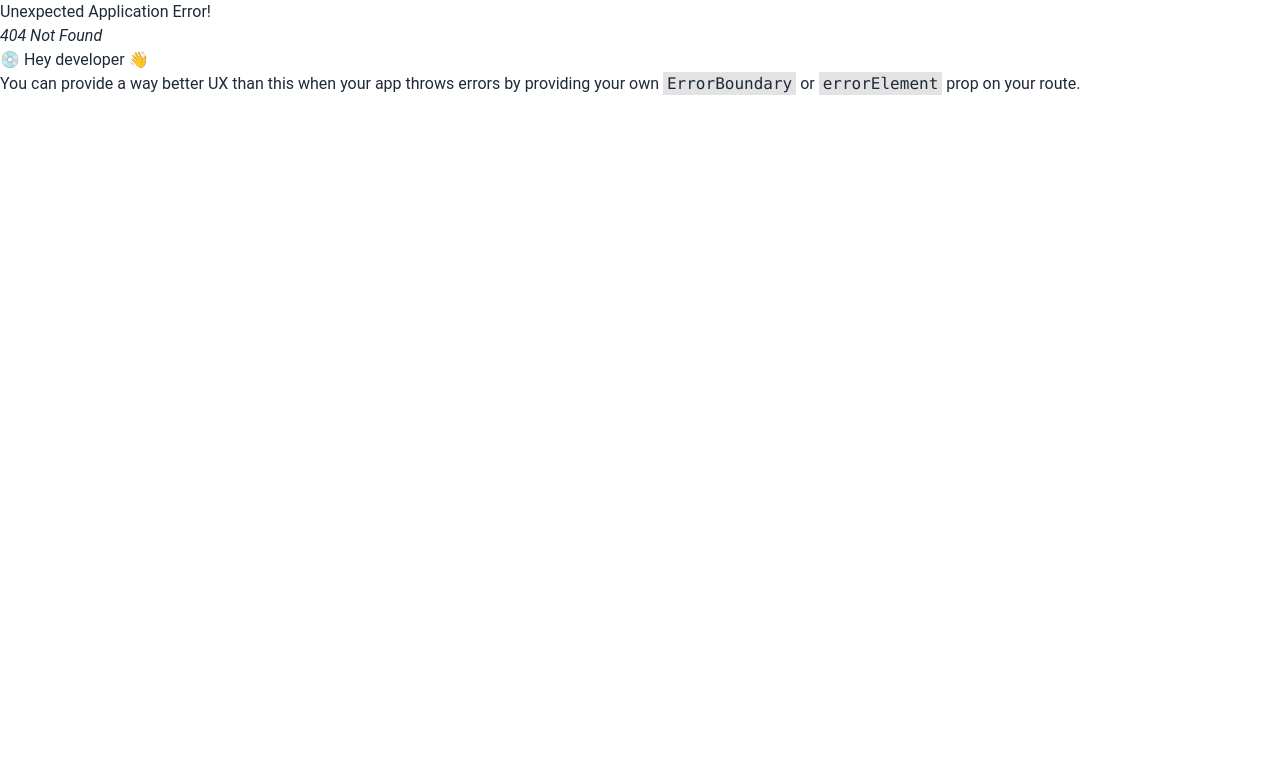
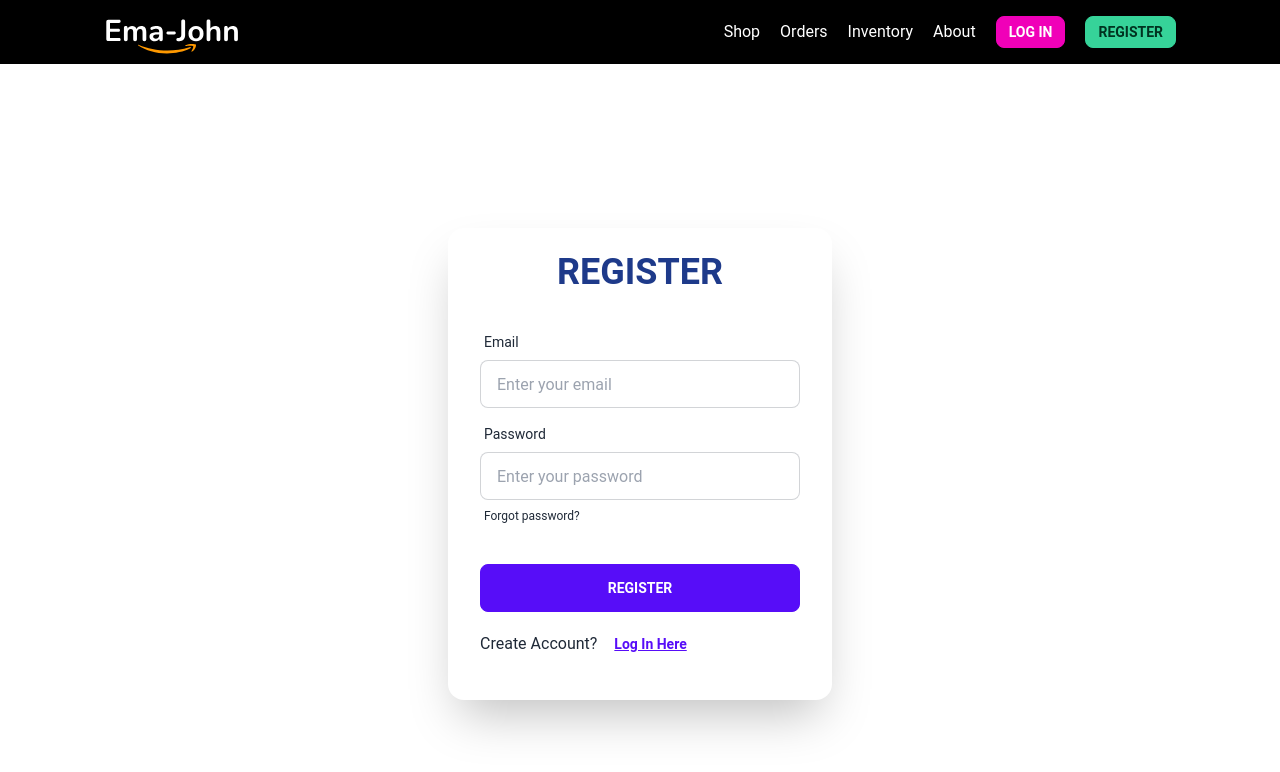
Before and after one commit to fulbabucse/ema-john-react-project, a React (Create React App) app: page /register in a window 1280 px wide. Before the commit this address had no page. Shown: the top 772 px of the page. Built offline with nearby package versions, Linux system fonts and the light colour scheme.

Commit message:
login-register add

```diff
--- a/package.json
+++ b/package.json
@@ -1,5 +1,5 @@
 {
-  "name": "my-app",
+  "name": "ema-john-project-original",
   "version": "0.1.0",
   "private": true,
   "dependencies": {
@@ -10,6 +10,7 @@
     "@testing-library/react": "^13.4.0",
     "@testing-library/user-event": "^13.5.0",
     "daisyui": "^2.31.0",
+    "firebase": "^9.12.1",
     "react": "^18.2.0",
     "react-dom": "^18.2.0",
     "react-router-dom": "^6.4.2",
--- a/src/components/Header/Header.css
+++ b/src/components/Header/Header.css
@@ -1,5 +1,6 @@
 .nav-items {
   display: flex;
+  align-items: center;
 }
 
 .nav-link {
--- a/src/components/Header/Header.js
+++ b/src/components/Header/Header.js
@@ -27,6 +27,18 @@ const Header = () => {
               <li className="nav-link">
                 <Link to="/about">About</Link>
               </li>
+
+              <li className="nav-link">
+                <Link to="/login">
+                  <button className="btn btn-sm btn-secondary">Log In</button>
+                </Link>
+              </li>
+
+              <li className="nav-link">
+                <Link to="/register">
+                  <button className="btn btn-sm btn-success">Register</button>
+                </Link>
+              </li>
             </ul>
           </div>
         </div>
--- /dev/null
+++ b/src/components/Login/Login.js
@@ -0,0 +1,60 @@
+import React from "react";
+import { Link } from "react-router-dom";
+
+const Login = () => {
+  const handleFormSubmit = (e) => {
+    e.preventDefault();
+  };
+  return (
+    <div
+      style={{ minHeight: "100vh" }}
+      className="flex justify-center items-center"
+    >
+      <div className="card flex-shrink-0 w-full max-w-sm shadow-2xl bg-base-100">
+        <h2 className="mt-6 text-center text-4xl font-bold text-blue-900 uppercase">
+          Log In
+        </h2>
+        <form onSubmit={handleFormSubmit} className="card-body">
+          <div className="form-control">
+            <label className="label">
+              <span className="label-text">Email</span>
+            </label>
+            <input
+              type="email"
+              name="email"
+              placeholder="Enter your email"
+              className="input input-bordered"
+              required
+            />
+          </div>
+          <div className="form-control">
+            <label className="label">
+              <span className="label-text">Password</span>
+            </label>
+            <input
+              type="password"
+              name="password"
+              placeholder="Enter your password"
+              className="input input-bordered"
+              required
+            />
+            <label className="label">
+              <a href="#" className="label-text-alt link link-hover">
+                Forgot password?
+              </a>
+            </label>
+          </div>
+          <div className="form-control mt-6">
+            <button className="btn btn-primary">Login</button>
+          </div>
+          <Link to="/register">
+            Create Account?
+            <button className="btn btn-link capitalize ">Register here</button>
+          </Link>
+        </form>
+      </div>
+    </div>
+  );
+};
+
+export default Login;
--- /dev/null
+++ b/src/components/Register/Register.js
@@ -0,0 +1,60 @@
+import React from "react";
+import { Link } from "react-router-dom";
+
+const Register = () => {
+  const handleFormSubmit = (e) => {
+    e.preventDefault();
+  };
+  return (
+    <div
+      style={{ minHeight: "100vh" }}
+      className="flex justify-center items-center"
+    >
+      <div className="card flex-shrink-0 w-full max-w-sm shadow-2xl bg-base-100">
+        <h2 className="mt-6 text-center text-4xl font-bold text-blue-900 uppercase">
+          Register
+        </h2>
+        <form onSubmit={handleFormSubmit} className="card-body">
+          <div className="form-control">
+            <label className="label">
+              <span className="label-text">Email</span>
+            </label>
+            <input
+              type="email"
+              name="email"
+              placeholder="Enter your email"
+              className="input input-bordered"
+              required
+            />
+          </div>
+          <div className="form-control">
+            <label className="label">
+              <span className="label-text">Password</span>
+            </label>
+            <input
+              type="password"
+              name="password"
+              placeholder="Enter your password"
+              className="input input-bordered"
+              required
+            />
+            <label className="label">
+              <a href="#" className="label-text-alt link link-hover">
+                Forgot password?
+              </a>
+            </label>
+          </div>
+          <div className="form-control mt-6">
+            <button className="btn btn-primary">Register</button>
+          </div>
+          <Link to="/login">
+            Create Account?
+            <button className="btn btn-link capitalize ">Log In here</button>
+          </Link>
+        </form>
+      </div>
+    </div>
+  );
+};
+
+export default Register;
--- /dev/null
+++ b/src/firebase/firebase.config.js
@@ -0,0 +1,19 @@
+// Import the functions you need from the SDKs you need
+import { initializeApp } from "firebase/app";
+// TODO: Add SDKs for Firebase products that you want to use
+// https://firebase.google.com/docs/web/setup#available-libraries
+
+// Your web app's Firebase configuration
+const firebaseConfig = {
+  apiKey: "AIzaSyA0vLTwrtFNezrobkhSkMYZ_nz1Lid3eJI",
+  authDomain: "ema-john-project-original.firebaseapp.com",
+  projectId: "ema-john-project-original",
+  storageBucket: "ema-john-project-original.appspot.com",
+  messagingSenderId: "485623784681",
+  appId: "1:485623784681:web:0d129836028385fd657c78",
+};
+
+// Initialize Firebase
+const app = initializeApp(firebaseConfig);
+
+export default app;
```
Also changed, not shown: src/App.js (+8 -4 lines), 1 other file (tests, documents, lock files or other folders).
